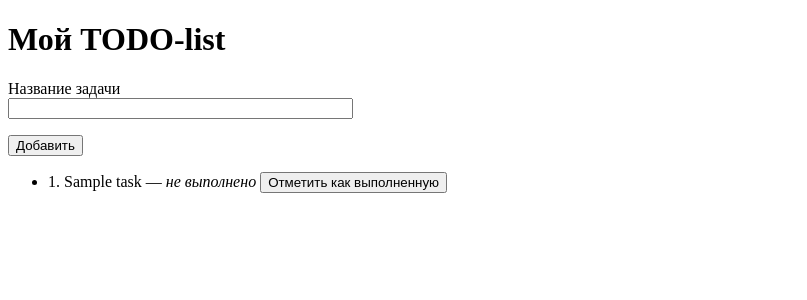
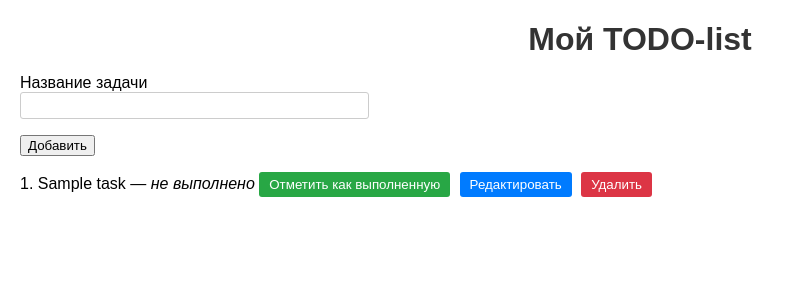
Before and after one commit to MelissaDemiurge/todo-test-app, a Flask app: template templates/index.html in a window 1280 px wide. Shown: the top 300 px of the page, without its empty margins (0-807 px from the left). Run offline with Flask 3, Linux system fonts and the light colour scheme; the template is opened without the code that fills it: values named after a table or form of the project are taken from there, most other values are stand-ins (such as "Sample title", 1, 10 or a date in 2020).

Commit message:
базовый css + редакт/удаление без улучшения кода

```diff
--- a/app.py
+++ b/app.py
@@ -27,6 +27,16 @@ class TaskForm(FlaskForm):
 class MarkDoneForm(FlaskForm):
     task_index = HiddenField(validators=[DataRequired()])
     submit = SubmitField('Отметить как выполненную')
+
+class DeleteForm(FlaskForm):
+    task_index = HiddenField(validators=[DataRequired()])
+    submit = SubmitField('Удалить')
+
+class EditForm(FlaskForm):
+    task_index = HiddenField(validators=[DataRequired()])
+    title = StringField(label='Название задачи', validators=[DataRequired(message='Название не может быть пустым')])
+    done = HiddenField()
+    submit = SubmitField('Сохранить')
 
 
 @app.route('/', methods=['GET', 'POST'])
@@ -72,6 +82,47 @@ def mark_done():
 
     return redirect(url_for('index'))
 
+@app.route('/delete', methods=['POST'])
+def delete_task():
+    form = DeleteForm()
+    if form.validate_on_submit():
+        try:
+            idx = int(form.task_index.data)
+            tasks = session.get('tasks', [])
+            if 0 <= idx < len(tasks):
+                tasks.pop(idx)
+                session.modified = True
+                flash(f'Задача №{idx + 1} удалена', 'info')
+            else:
+                flash('Неверный индекс задачи для удаления', 'danger')
+        except ValueError:
+            flash('Индекс задачи должен быть числом')
+    else:
+        flash('Не удалось подтвердить действие', 'danger')
+    return redirect(url_for('index'))
 
+@app.route('/edit', methods=['POST'])
+def edit_task():
+    form = EditForm()
+    if form.validate_on_submit():
+        try:
+            idx = int(form.task_index.data)
+            tasks = session.get('tasks', [])
+            if 0 <= idx < len(tasks):
+                tasks[idx]['title'] = form.title.data.strip()
+                try:
+                    done_value = int(form.done.data)
+                    tasks[idx]['done'] = True if done_value == 1 else False
+                except (ValueError, TypeError):
+                    pass
+                session.modified = True
+                flash(f'Задача №{idx + 1} обновлена', 'success')
+            else:
+                flash('Неверный индекс задачи для редактирования', 'warning')
+        except ValueError:
+            flash('Индекс задачи должен быть числом', 'danger')
+    else:
+        flash('Не удалось подтвердить действие', 'danger')
+    return redirect(url_for('index'))
 if __name__ == '__main__':
     app.run(debug=True)
--- a/templates/base.html
+++ b/templates/base.html
@@ -4,12 +4,73 @@
   <meta charset="UTF-8">
   <title>{% block title %}TODO‑list{% endblock %}</title>
   <style>
-    .flashes { list-style: none; padding: 0; }
-    .flashes li { margin: 0.2em 0; }
-    .success { color: green; }
-    .info    { color: blue;  }
-    .warning { color: orange;}
-    .danger  { color: red;   }
+    body { font-family: Arial, sans-serif; margin: 20px; }
+    h1 { text-align: center; color: #333; margin-bottom: 0.5em; }
+    .flashes { list-style: none; padding: 0; margin-bottom: 1em; }
+    .flashes li {
+      margin: 0.5em 0;
+      padding: 0.5em 1em;
+      border-radius: 3px;
+    }
+    .success {
+      color: green;
+      background-color: #d4edda;
+      border: 1px solid #c3e6cb;
+    }
+    .info {
+      color: blue;
+      background-color: #d1ecf1;
+      border: 1px solid #bee5eb;
+    }
+    .warning {
+      color: orange;
+      background-color: #fff3cd;
+      border: 1px solid #ffeeba;
+    }
+    .danger {
+      color: red;
+      background-color: #f8d7da;
+      border: 1px solid #f5c6cb;
+    }
+    .tasks { list-style: none; padding: 0; }
+    .tasks li { margin: 0.5em 0; }
+    input[type=text], select {
+      padding: 5px;
+      border: 1px solid #ccc;
+      border-radius: 3px;
+    }
+    input[type=text]:focus, select:focus {
+      outline: none;
+      border-color: #007bff;
+      box-shadow: 0 0 5px rgba(0, 123, 255, 0.5);
+    }
+    .btn {
+      padding: 5px 10px;
+      border: none;
+      border-radius: 3px;
+      cursor: pointer;
+      margin-right: 5px;
+      margin-bottom: 5px;
+    }
+    .btn-add, .btn-edit, .btn-save {
+      background-color: #007bff;
+      color: #fff;
+    }
+    .btn-done {
+      background-color: #28a745;
+      color: #fff;
+    }
+    .btn-delete {
+      background-color: #dc3545;
+      color: #fff;
+    }
+    .btn-cancel {
+      background-color: #6c757d;
+      color: #fff;
+    }
+    .btn:hover {
+      opacity: 0.9;
+    }
   </style>
 </head>
 <body>
@@ -26,5 +87,15 @@
   {% endwith %}
 
   {% block content %}{% endblock %}
+  <script>
+    function editTask(index) {
+      document.getElementById('display-' + index).style.display = 'none';
+      document.getElementById('edit-' + index).style.display = 'inline';
+    }
+    function cancelEdit(index) {
+      document.getElementById('display-' + index).style.display = 'inline';
+      document.getElementById('edit-' + index).style.display = 'none';
+    }
+  </script>
 </body>
 </html>
--- a/templates/index.html
+++ b/templates/index.html
@@ -16,24 +16,42 @@
   </form>
 
 {% if tasks %}
-    <ul>
+  <ul class="tasks">
     {% for task in tasks %}
       <li>
-          {{ loop.index }}. {{ task.title }}
+        {{ loop.index }}.
+        <span id="display-{{ loop.index0 }}">
+          {{ task.title }}
           {% if task.done %}
             — <strong>выполнено</strong>
           {% else %}
             — <em>не выполнено</em>
-            <form
-              method="POST"
-              action="{{ url_for('mark_done') }}"
-              style="display:inline"
-            >
+            <form method="POST" action="{{ url_for('mark_done') }}" style="display:inline">
               <input type="hidden" name="csrf_token" value="{{ csrf_token() }}">
               <input type="hidden" name="task_index" value="{{ loop.index0 }}">
-              <input type="submit" value="Отметить как выполненную">
+              <input type="submit" class="btn btn-done" value="Отметить как выполненную">
             </form>
           {% endif %}
+          <button type="button" class="btn btn-edit" onclick="editTask({{ loop.index0 }})">Редактировать</button>
+          <form method="POST" action="{{ url_for('delete_task') }}" style="display:inline" onsubmit="return confirm('Вы точно хотите удалить?');">
+            <input type="hidden" name="csrf_token" value="{{ csrf_token() }}">
+            <input type="hidden" name="task_index" value="{{ loop.index0 }}">
+            <input type="submit" class="btn btn-delete" value="Удалить">
+          </form>
+        </span>
+        <span id="edit-{{ loop.index0 }}" style="display:none;">
+          <form method="POST" action="{{ url_for('edit_task') }}" style="display:inline">
+            <input type="hidden" name="csrf_token" value="{{ csrf_token() }}">
+            <input type="hidden" name="task_index" value="{{ loop.index0 }}">
+            <input type="text" name="title" value="{{ task.title }}" size="30" required>
+            <select name="done">
+              <option value="0" {% if not task.done %}selected{% endif %}>не выполнена</option>
+              <option value="1" {% if task.done %}selected{% endif %}>выполнена</option>
+            </select>
+            <button type="submit" class="btn btn-save">Сохранить</button>
+            <button type="button" class="btn btn-cancel" onclick="cancelEdit({{ loop.index0 }})">Отмена</button>
+          </form>
+        </span>
       </li>
     {% endfor %}
   </ul>
```
Lines whose indentation alone changed are shown as unchanged.
